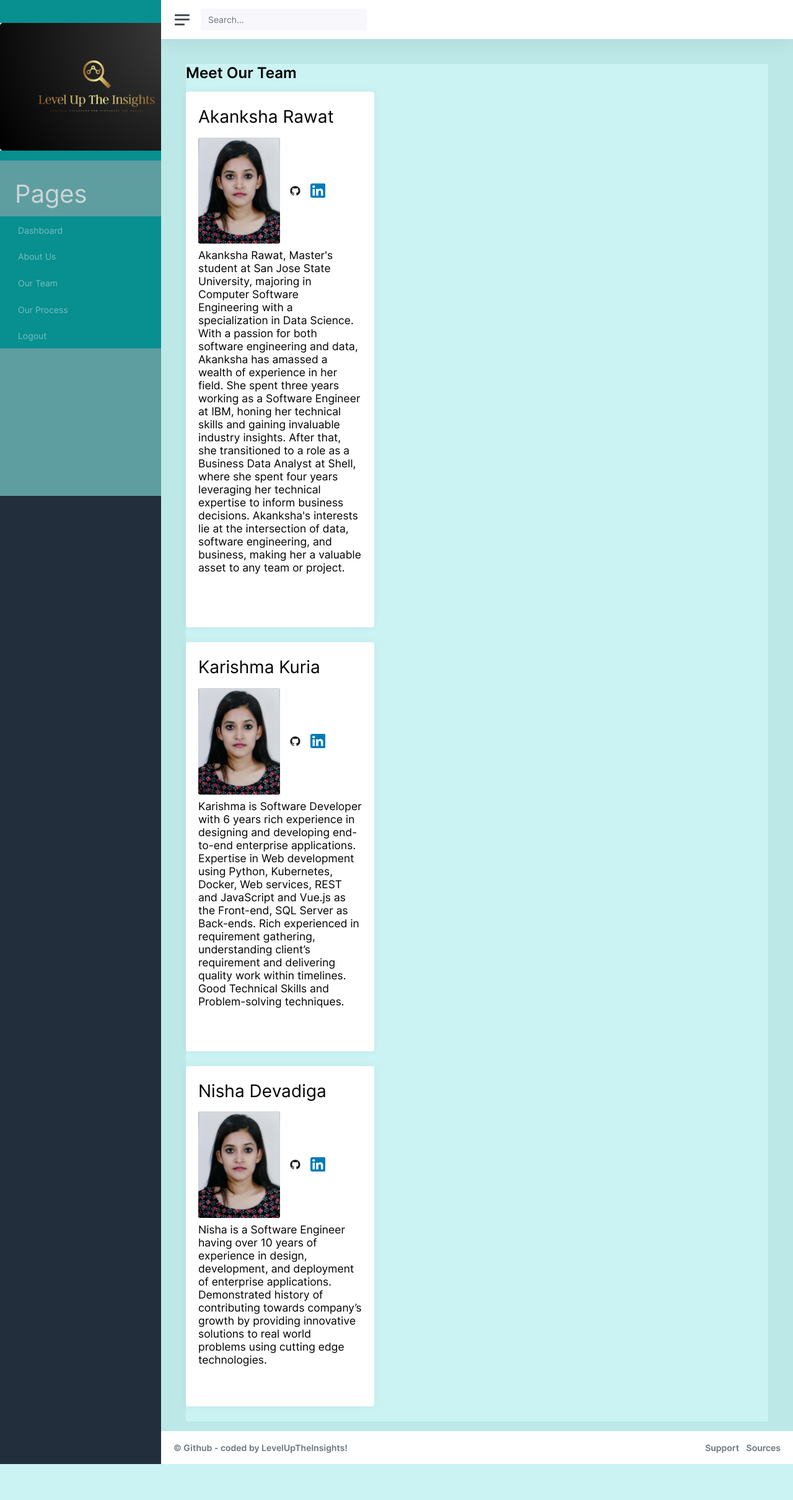
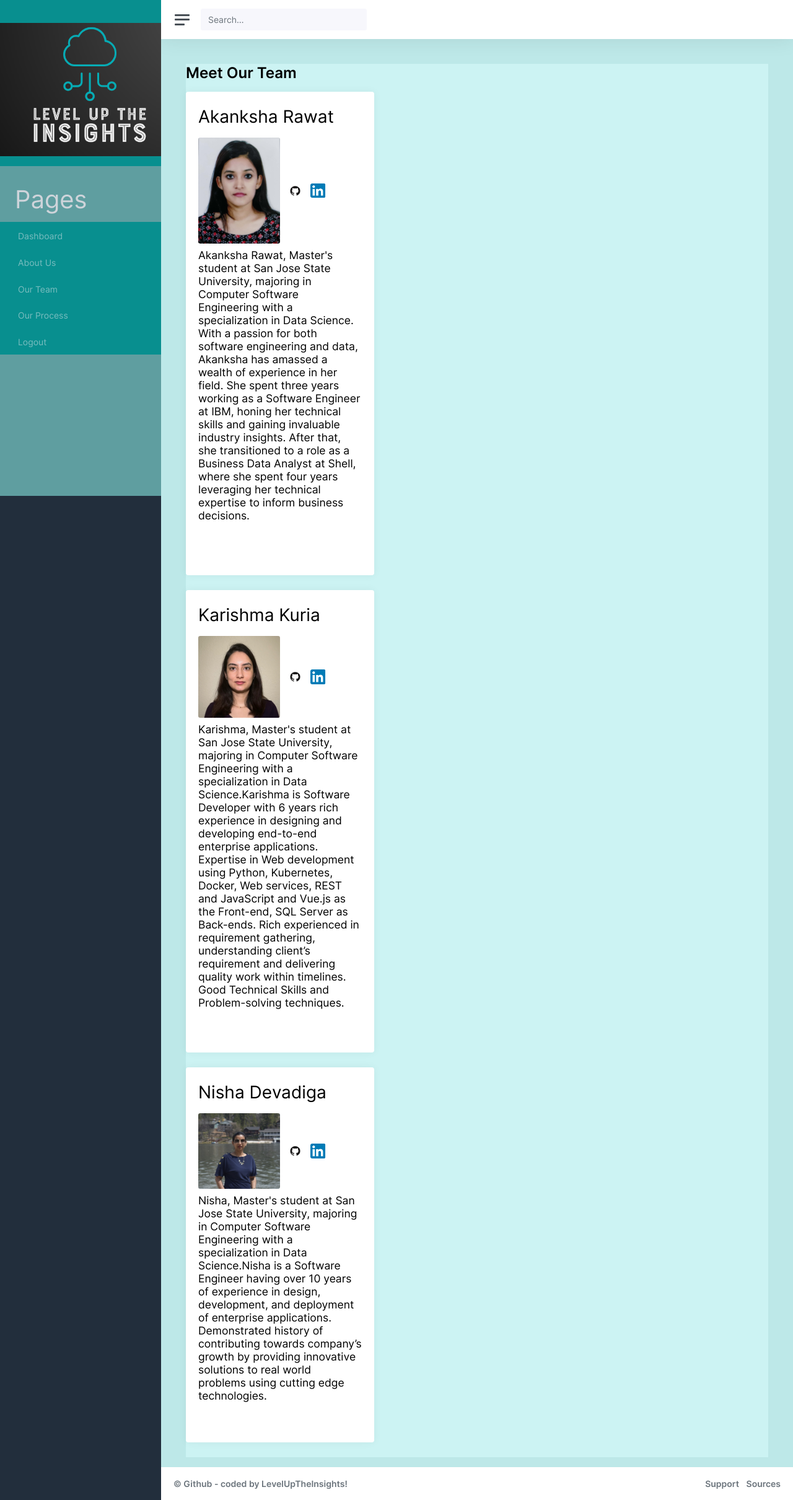
Before and after one commit to NishaMDev/Live-Streaming-Analytics, a Flask app: page /ui-our-team-page.html in a window 1280 px wide. Shown: the whole page at 62% size. Before the commit the page ends 2362 px from the top, so only its background shows below. Run offline with Flask 2, Linux system fonts and the light colour scheme; the visitor is signed in with stand-in values (Sample User, id 1); data comes from the database, SQL or seed files in the repository; some libraries are stand-ins or nearby versions.

Commit message:
frontend changes

```diff
--- a/app/templates/includes/sidebar.html
+++ b/app/templates/includes/sidebar.html
@@ -6,7 +6,7 @@
 		</a>
 
 		<!-- <p style="text-align:center;"><img style="max-width: 100%;max-height: 100%;" src={{ url_for('static', filename="makesense_logo_with_background.png") }}></p> -->
-		<p style="text-align:center;"><img style="max-width: 120%;max-height: 120%; " src={{ url_for('static', filename="LogoLiveStreamingProject.png") }}></p>
+		<p style="text-align:center;"><img style="max-width: 120%;max-height: 120%; " src={{ url_for('static', filename="LogoOfProject.png") }}></p>
 		<ul class="sidebar-nav" style="background: #5F9EA0;">
 			<li class="sidebar-header" style="font-size: 40px">
 				Pages
--- a/app/templates/index.html
+++ b/app/templates/index.html
@@ -183,7 +183,7 @@
             </td>
             <td>
               <img style="max-width: 45%;max-height: 45%;" src={{
-              url_for('static', filename="LogoLiveStreamingProject.png") }}>
+              url_for('static', filename="LogoOfProject.png") }}>
             </td>
           </tr>
           <tr>
--- a/app/templates/layouts/base-fullscreen.html
+++ b/app/templates/layouts/base-fullscreen.html
@@ -17,7 +17,7 @@
       content="adminkit, bootstrap, bootstrap 5, admin, dashboard, template, responsive, css, sass, html, theme, front-end, ui kit, web"
     />
 
-    <link rel="shortcut icon" href="/static/LogoLiveStreamingProject.png" />
+    <link rel="shortcut icon" href="/static/LogoOfProject.png" />
 
     <title>
       Level Up The Insights - The ultimate dashboard for content creators
--- a/app/templates/layouts/base.html
+++ b/app/templates/layouts/base.html
@@ -10,7 +10,7 @@
 	<meta name="keywords" content="adminkit, bootstrap, bootstrap 5, admin, dashboard, template, responsive, css, sass, html, theme, front-end, ui kit, web">
 
 	<!-- <link rel="shortcut icon" href="/static/assets/img/icons/icon-48x48.png" /> -->
-	<link rel="shortcut icon" href="/static/LogoLiveStreamingProject.png" />
+	<link rel="shortcut icon" href="/static/LogoOfProject.png" />
 
 	<title>
         Level Up The Insights - The ultimate dashboard for content creators
--- a/app/templates/ui-our-team-page.html
+++ b/app/templates/ui-our-team-page.html
@@ -61,7 +61,7 @@
 									</div>
 									<h4>
 										<P>
-											Akanksha Rawat, Master's student at San Jose State University, majoring in Computer Software Engineering with a specialization in Data Science. With a passion for both software engineering and data, Akanksha has amassed a wealth of experience in her field. She spent three years working as a Software Engineer at IBM, honing her technical skills and gaining invaluable industry insights. After that, she transitioned to a role as a Business Data Analyst at Shell, where she spent four years leveraging her technical expertise to inform business decisions. Akanksha's interests lie at the intersection of data, software engineering, and business, making her a valuable asset to any team or project.
+											Akanksha Rawat, Master's student at San Jose State University, majoring in Computer Software Engineering with a specialization in Data Science. With a passion for both software engineering and data, Akanksha has amassed a wealth of experience in her field. She spent three years working as a Software Engineer at IBM, honing her technical skills and gaining invaluable industry insights. After that, she transitioned to a role as a Business Data Analyst at Shell, where she spent four years leveraging her technical expertise to inform business decisions.
 										</P><br><br>
 									</h4>
 									<!-- <div class="mb-0">
@@ -81,18 +81,18 @@
 											<div class="stat text-primary">
 												<!-- <i class="align-middle" data-feather="truck">
 												</i> -->
-												<img class="rounded mr-2 mb-2" style="max-width: 50%;max-height: 50%;"src="/static/assets/img/AkankshaProfilePhoto.jpeg">
-												<a href="https://github.com/gganjoo">
+												<img class="rounded mr-2 mb-2" style="max-width: 50%;max-height: 50%;"src="/static/assets/img/karishma_pic.jpeg">
+												<a href="https://github.com/Karishma-Kuria">
 													<img class="rounded mr-2 mb-2" style="max-width: 10%;max-height: 10%;"src="/static/head-silhouette-logo-17.png">
 												</a>
-												<a href="https://www.linkedin.com/in/gauri-ganjoo/">
+												<a href="https://www.linkedin.com/in/karishma-kuria/">
 													<img class="rounded mr-2 mb-2" style="max-width: 10%;max-height: 10%;"src="/static/Linkedin-Download-PNG.png">
 												</a>
 											</div>
 										</div>
 									</div>
 									<h4>
-										Karishma is Software Developer with 6 years rich experience in designing and developing end-to-end enterprise applications. Expertise in Web development using Python, Kubernetes, Docker, Web services, REST and JavaScript and Vue.js as the Front-end, SQL Server as Back-ends. Rich experienced in requirement gathering, understanding client’s requirement and delivering quality work within timelines. Good Technical Skills and Problem-solving techniques.<br><br>&nbsp;
+                                        Karishma, Master's student at San Jose State University, majoring in Computer Software Engineering with a specialization in Data Science.Karishma is Software Developer with 6 years rich experience in designing and developing end-to-end enterprise applications. Expertise in Web development using Python, Kubernetes, Docker, Web services, REST and JavaScript and Vue.js as the Front-end, SQL Server as Back-ends. Rich experienced in requirement gathering, understanding client’s requirement and delivering quality work within timelines. Good Technical Skills and Problem-solving techniques.<br><br>&nbsp;
 									</h4>
 									<!-- <div class="mb-0">
 										<span class="text-danger"> <i class="mdi mdi-arrow-bottom-right"></i> -3.65% </span>
@@ -109,11 +109,11 @@
 
 										<div class="col-auto">
 											<div class="stat text-primary">
-												<img class="rounded mr-2 mb-2" style="max-width: 50%;max-height: 50%;"src="/static/assets/img/AkankshaProfilePhoto.jpeg">
-												<a href="https://github.com/vbeohar">
+												<img class="rounded mr-2 mb-2" style="max-width: 50%;max-height: 50%;"src="/static/assets/img/NishaPic.jpeg">
+												<a href="https://github.com/NishaMDev">
 													<img class="rounded mr-2 mb-2" style="max-width: 10%;max-height: 10%;"src="/static/head-silhouette-logo-17.png">
 												</a>
-												<a href="https://www.linkedin.com/in/beohar/">
+												<a href="https://www.linkedin.com/in/nishadevadiga8/">
 													<img class="rounded mr-2 mb-2" style="max-width: 10%;max-height: 10%;"src="/static/Linkedin-Download-PNG.png">
 												</a>
 											</div>
@@ -121,7 +121,7 @@
 									</div>
 									<h4>
 										<P>
-											Nisha is a Software Engineer having over 10 years of experience in design, development, and deployment of enterprise applications. Demonstrated history of contributing towards company’s growth by providing innovative solutions to real world problems using cutting edge technologies.
+                                            Nisha, Master's student at San Jose State University, majoring in Computer Software Engineering with a specialization in Data Science.Nisha is a Software Engineer having over 10 years of experience in design, development, and deployment of enterprise applications. Demonstrated history of contributing towards company’s growth by providing innovative solutions to real world problems using cutting edge technologies.
 										</P><br>
 									</h4>
 									<!-- <div class="mb-0">
```
Also changed, not shown: app/templates/accounts/login.html (+6 -3 lines), app/templates/accounts/register.html (+5 -2 lines), app/templates/ui-about-us-page.html (+4 -4 lines), app/templates/ui-our-process-page.html (+4 -7 lines), scripts/load_sentiment_model.py (deleted, +0 -53 lines), app/static/LogoLiveStreamingProject.png (deleted), app/static/LogoOfProject.png (added), app/static/assets/img/KarishmaProfilePhoto.jpeg (deleted), app/static/assets/img/NishaPic.jpeg (added), app/static/assets/img/NishaProfilePhoto.jpeg (deleted), app/static/assets/img/karishma_pic.jpeg (added), app/static/loginpagelogo.png (added), 1 other file.
